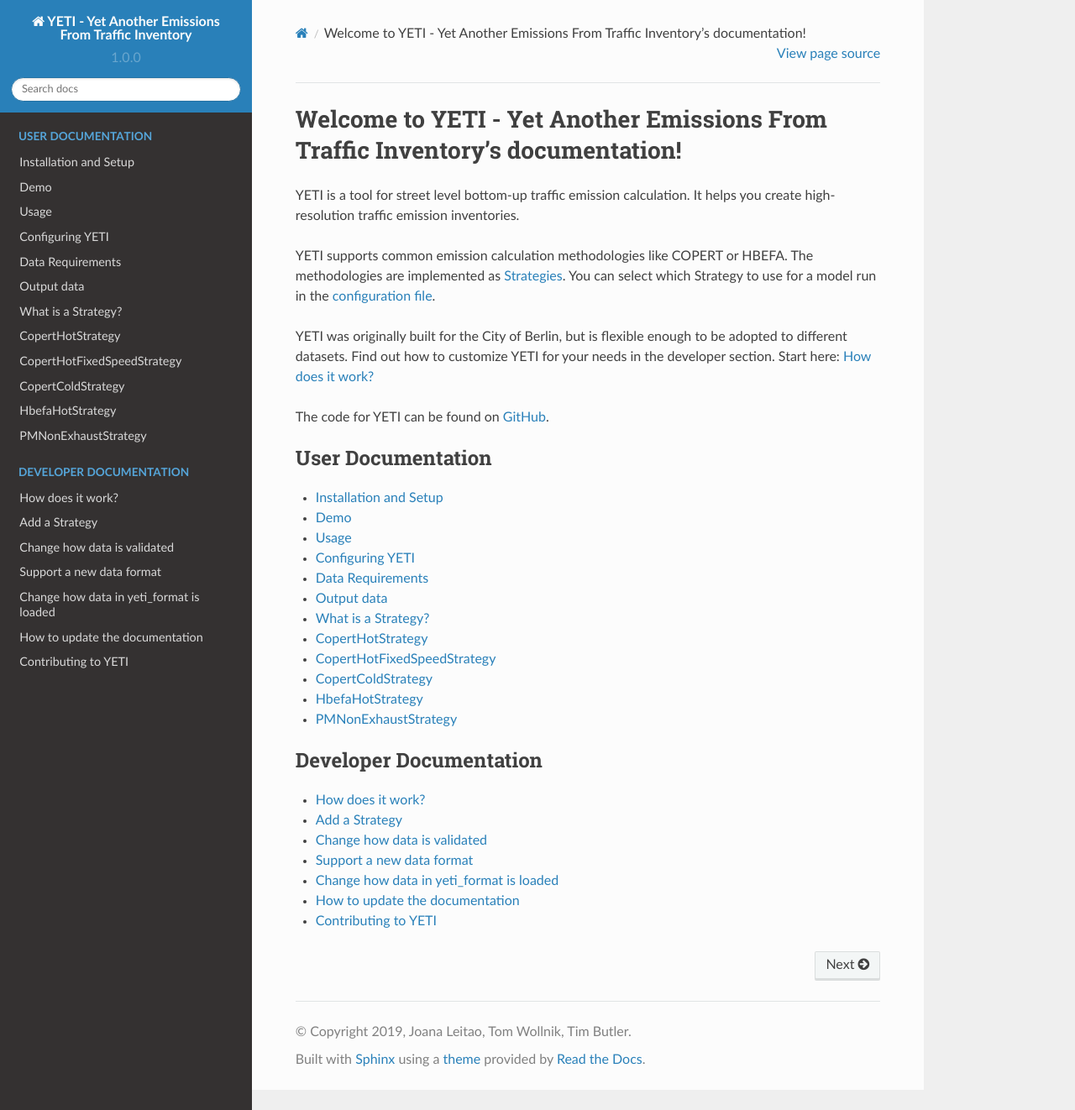
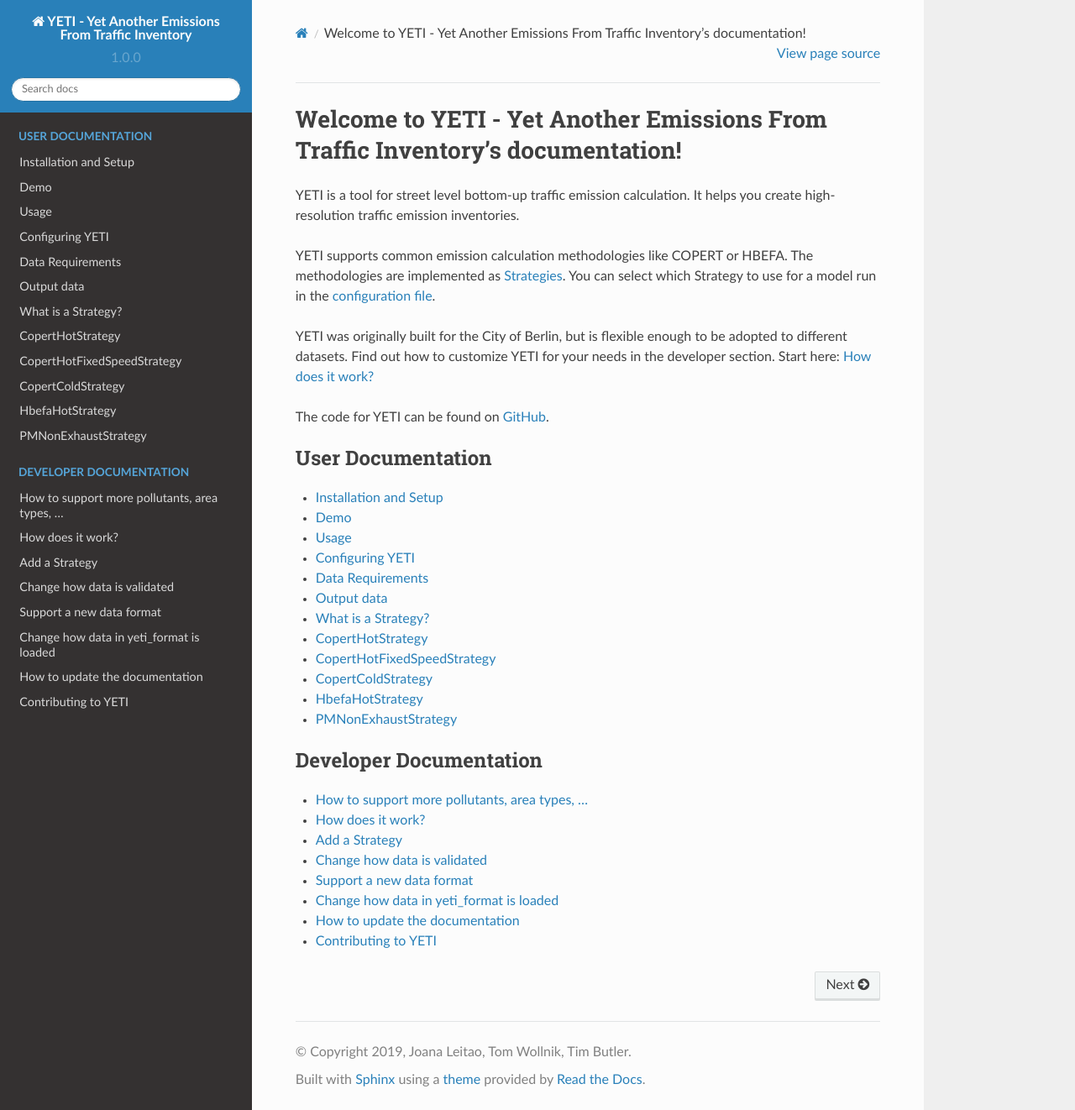
Before and after one commit to twollnik/YETI, a Sphinx documentation site: the page built from docs/index.rst, in a window 1280 px wide and 1322 px high. Shown: the whole window at 84% size. Built offline with Sphinx 7.4.7 and the Read the Docs theme 2.0.0, drawn with Linux system fonts in a browser that asks for light colours; formulas are drawn with MathJax 3; some of the changed lines change nothing that is shown.

Commit message:
add docs section on hard-coding

```diff
--- /dev/null
+++ b/docs/developer/hard_coding.rst
@@ -0,0 +1,44 @@
+How to support more pollutants, area types, ...
+===============================================
+
+There are some restrictions on the data requirements:
+
+- The number of supported pollutants is quite small.
+- There can only be two directions and two area types in the link data: R/L and 0/1 respectively.
+- There are four day types: 1,2,3,7.
+- The number of vehicle types is limited and their names are set.
+
+These restrictions are in place because of the hard-coding of some values in the conversion from berlin_format
+to yeti_format. Also some Strategies use hard-coded values. Most Strategies don't use hard-coded values.
+
+These are the Strategies that don't use hard-coded values:
+
+- CopertHotStrategy
+- CopertHotFixedSpeedStrategy
+- HbefaColdStrategy
+- PMNonExhaustStrategy
+
+These Strategies use hard-coded values:
+
+- HbefaHotStrategy: uses hard-coded values for road types and area types.
+- CopertColdStrategy: uses hard-coded values for pollutant types and vehicle categories.
+
+The following sections describe how to circumvent the restrictions outlined above.
+
+If you are using the mode ``berlin_format``:
+Write your own ``load_berlin_data_function`` that does not enforce the restrictions. The function should convert
+your data to ``yeti_format``. Make sure that the data in ``yeti_format`` is complete and coherent.
+Look here for more information: :doc:`add_load_berlin_format_data_function`
+
+If you are using mode ``yeti_format``:
+You don't need to write a new ``load_berlin_data_function``.
+
+This should be sufficient for the Strategies that don't use hard coding, as listed above. If you want to work with a Strategy
+that uses hard-coding, some additional steps may be required:
+
+- If your data does not conflict with the hard-coded values nothing else needs to be done. Refer to the list above
+  to see which values are hard-coded in the Strategies. For example if you want to use different vehicle categories,
+  you don't need to change the HbefaHotStrategy (it only uses hard-coded values for road and area types, not for
+  vehicle categories). You would have to change the CopertColdStrategy.
+- If your data does conflict with the hard-coded values you need to change the Strategy. How exactly you need to change
+  the Strategy depends on the exact format of the data you want to use.
--- a/docs/index.rst
+++ b/docs/index.rst
@@ -34,6 +34,7 @@
    :maxdepth: 1
    :caption: Developer Documentation
 
+   developer/hard_coding
    developer/high_level_how_does_it_work
    developer/add_strategy
    developer/add_validate_function
```
